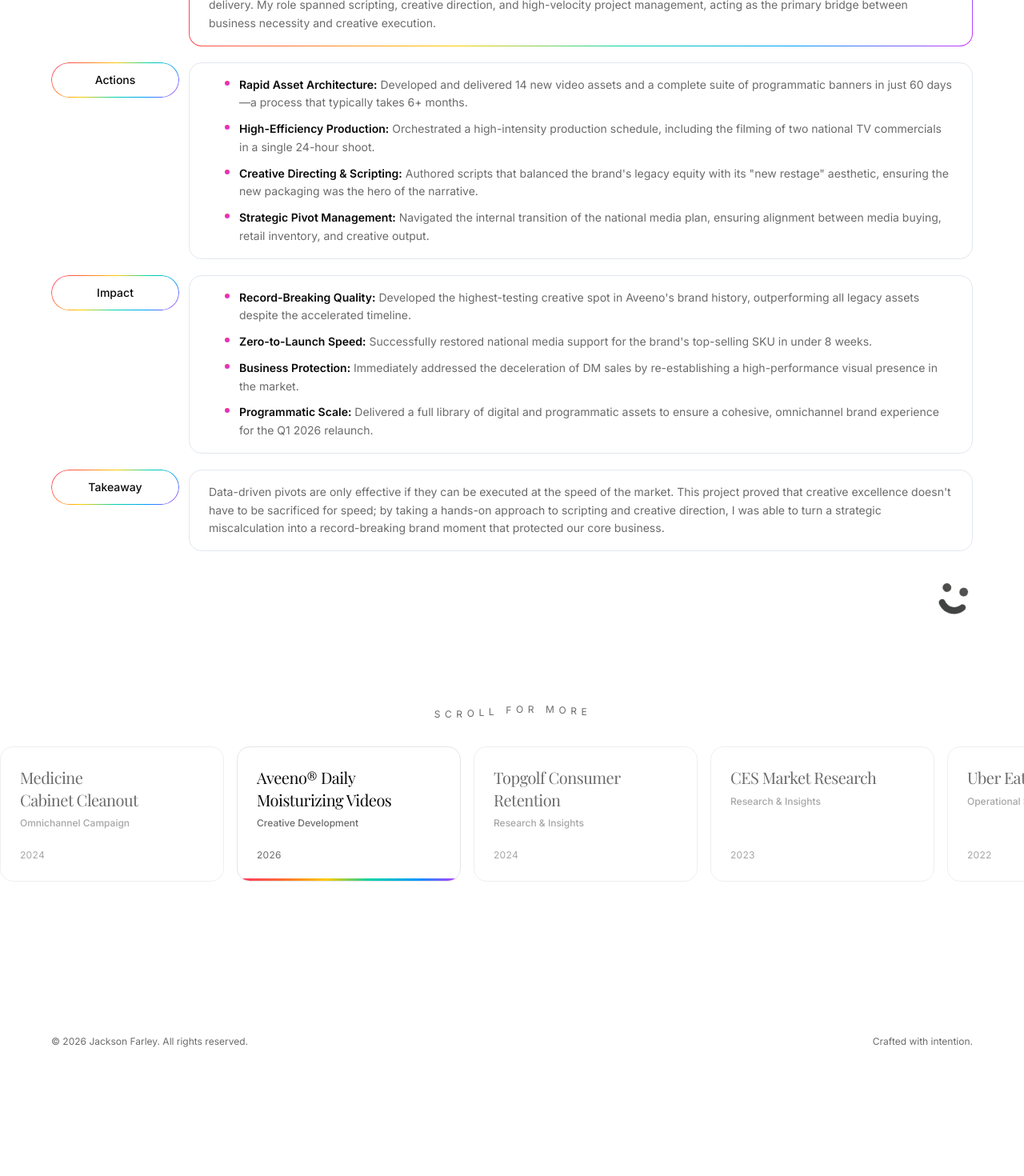
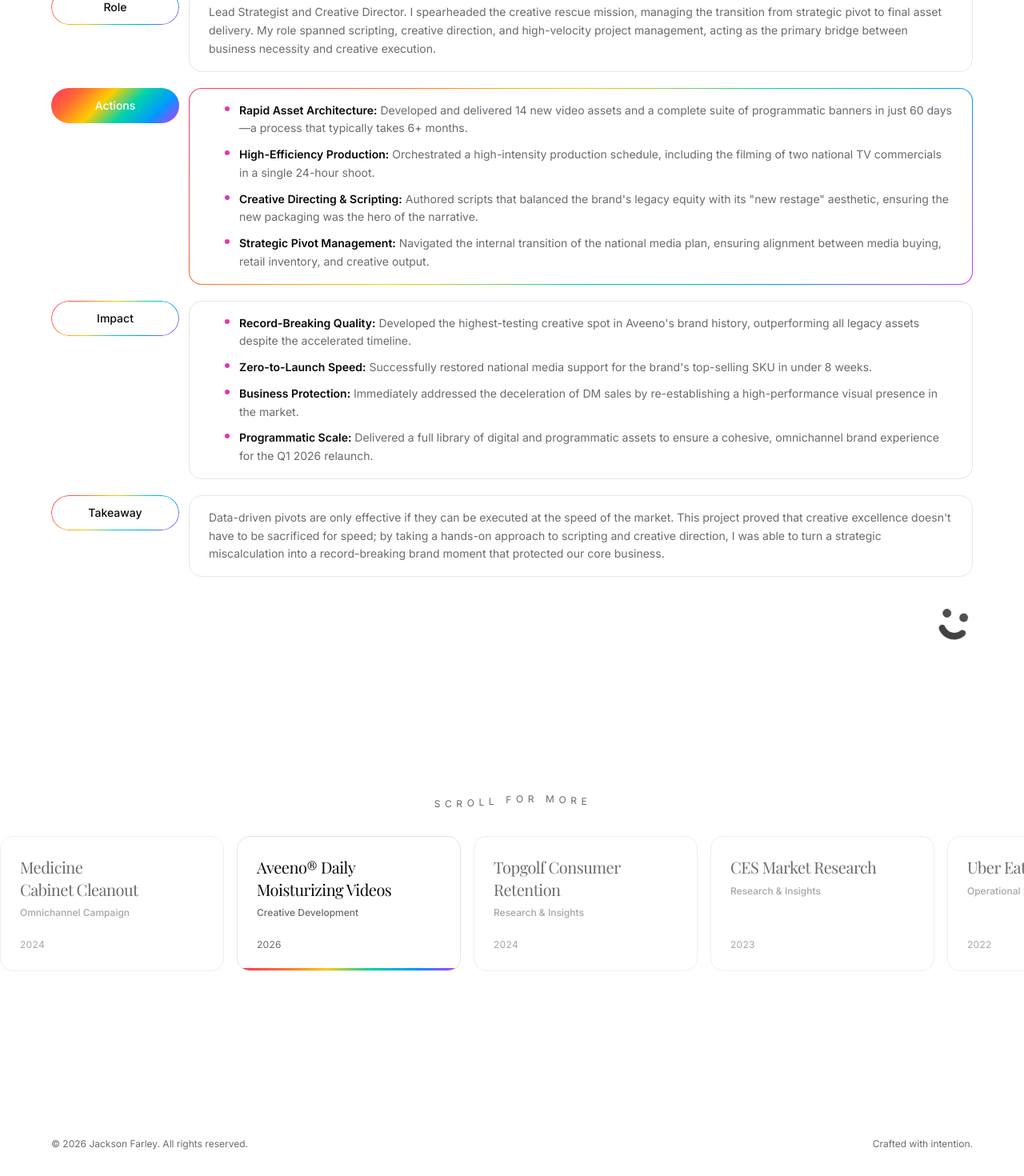
Before and after one commit to jacksontfarley/Personal-Portfolio, a Next.js app: page /work/avo-videos in a window 1280 px wide. Shown: the part 1176-2646 px from the top of the page at 80% size. Before the commit the page ends 2518 px from the top, so only its background shows below. Built offline with nearby package versions, Linux system fonts and the light colour scheme; a web font is replaced by a local one.

Commit message:
style: standardize section padding for visual coherence\n\nStandardize padding for major sections to 'py-20 md:py-24', adjust outliers for consistency.

```diff
--- a/components/about-section.tsx
+++ b/components/about-section.tsx
@@ -9,7 +9,7 @@ export function AboutSection() {
   const isInView = useInView(ref, { once: true, margin: "-100px" })
 
   return (
-    <section id="about" className="relative px-6 py-32 md:py-40" ref={ref}>
+    <section id="about" className="relative px-6 py-20 md:py-24" ref={ref}>
       <div className="mx-auto max-w-6xl">
         {/* Section label */}
         <motion.div
--- a/components/contact-section.tsx
+++ b/components/contact-section.tsx
@@ -48,7 +48,7 @@ export function ContactSection() {
   const isInView = useInView(ref, { once: true, margin: "-100px" })
 
   return (
-    <section id="contact" className="px-6 py-10 md:py-12" ref={ref}>
+    <section id="contact" className="px-6 py-20 md:py-24" ref={ref}>
       <div className="mx-auto max-w-6xl">
         <motion.div
           initial={{ opacity: 0, y: 30 }}
--- a/components/footer.tsx
+++ b/components/footer.tsx
@@ -8,7 +8,7 @@ export function Footer() {
   const isInView = useInView(ref, { once: true, margin: "-50px" })
 
   return (
-    <footer className="px-6 pb-8 pt-20 md:pt-32" ref={ref}>
+    <footer className="px-6 pb-8 pt-20 md:pt-24" ref={ref}>
       <motion.div
         initial={{ opacity: 0 }}
         animate={isInView ? { opacity: 1 } : {}}
--- a/components/hero-section.tsx
+++ b/components/hero-section.tsx
@@ -68,7 +68,7 @@ export function HeroSection() {
   return (
     <section
       style={{ position: "relative" }}
-      className="flex min-h-[70vh] flex-col justify-center px-6 py-32"
+      className="flex min-h-[70vh] flex-col justify-center px-6 py-20 md:py-24"
     >
       <GhostHeadshot />
 
--- a/components/project-page-content.tsx
+++ b/components/project-page-content.tsx
@@ -253,7 +253,7 @@ export function ProjectPageContent({ project }: { project: Project }) {
 
       {isComingSoon ? (
         /* ── Coming Soon ── */
-        <section className="px-6 py-24 md:py-40">
+        <section className="px-6 py-20 md:py-24">
           <div className="mx-auto flex max-w-6xl flex-col items-center justify-center text-center">
             <motion.div
               initial={{ opacity: 0, y: 30 }}
@@ -311,7 +311,7 @@ export function ProjectPageContent({ project }: { project: Project }) {
           </motion.section>
 
           {/* Content — Pill Row Layout */}
-          <section className="px-6 py-12 md:py-16">
+          <section className="px-6 py-20 md:py-24">
             <div className="mx-auto flex max-w-6xl flex-col gap-5">
               {PILL_ROWS.map((row, i) => (
                 <PillRow
@@ -348,7 +348,7 @@ export function ProjectPageContent({ project }: { project: Project }) {
       )}
 
       {/* Horizontal Project Navigator */}
-      <section className="flex flex-col items-center justify-center py-10 md:py-12">
+      <section className="flex flex-col items-center justify-center py-20 md:py-24">
         <div className="mb-8 flex justify-center px-6">
           <div className="flex gap-[2px] text-xs uppercase tracking-[0.3em] text-muted-foreground">
             {"SCROLL FOR MORE".split("").map((char, i) => (
--- a/components/skills-section.tsx
+++ b/components/skills-section.tsx
@@ -251,7 +251,7 @@ export function SkillsSection() {
   const isInView = useInView(ref, { once: true, margin: "-80px" })
 
   return (
-    <section className="px-6 py-32 md:py-40">
+    <section className="px-6 py-20 md:py-24">
       {/* Skills — Interactive Reveal */}
       <SkillsReveal isInView={isInView} innerRef={ref} />
 
```
